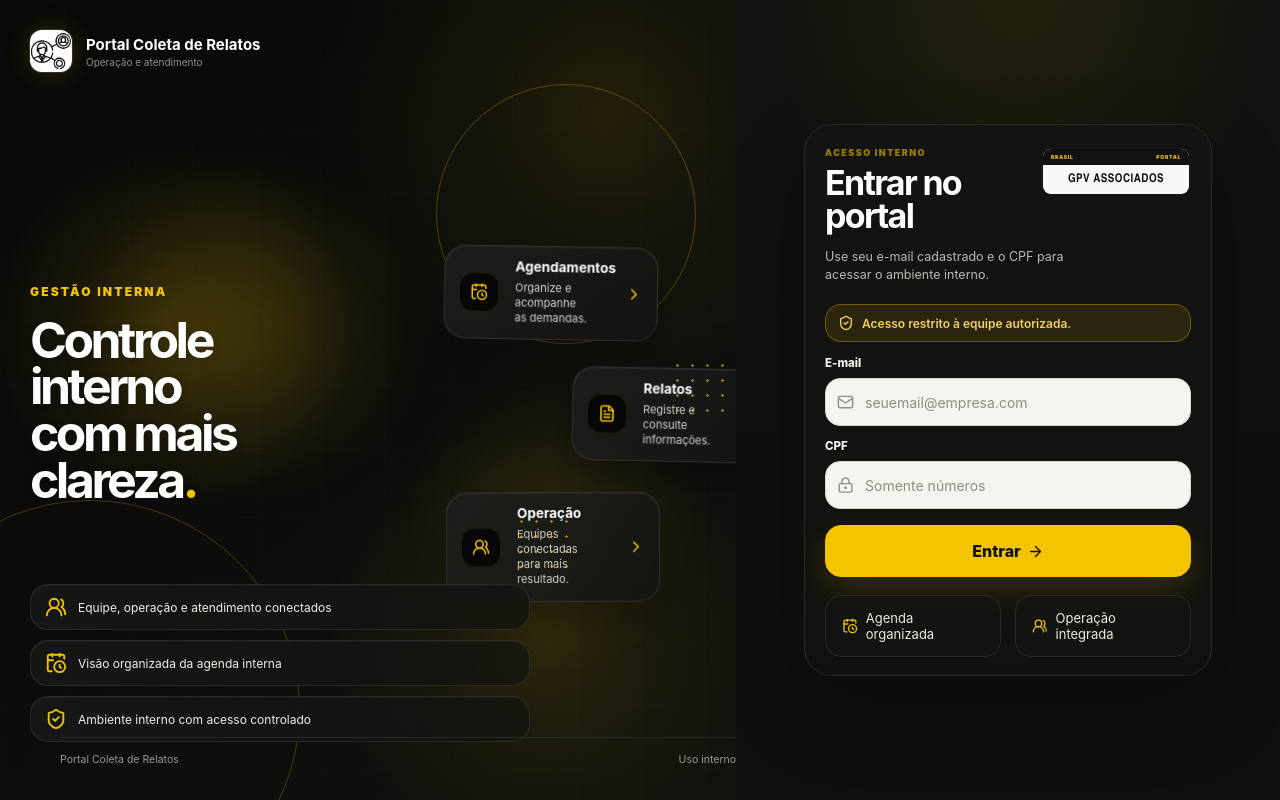
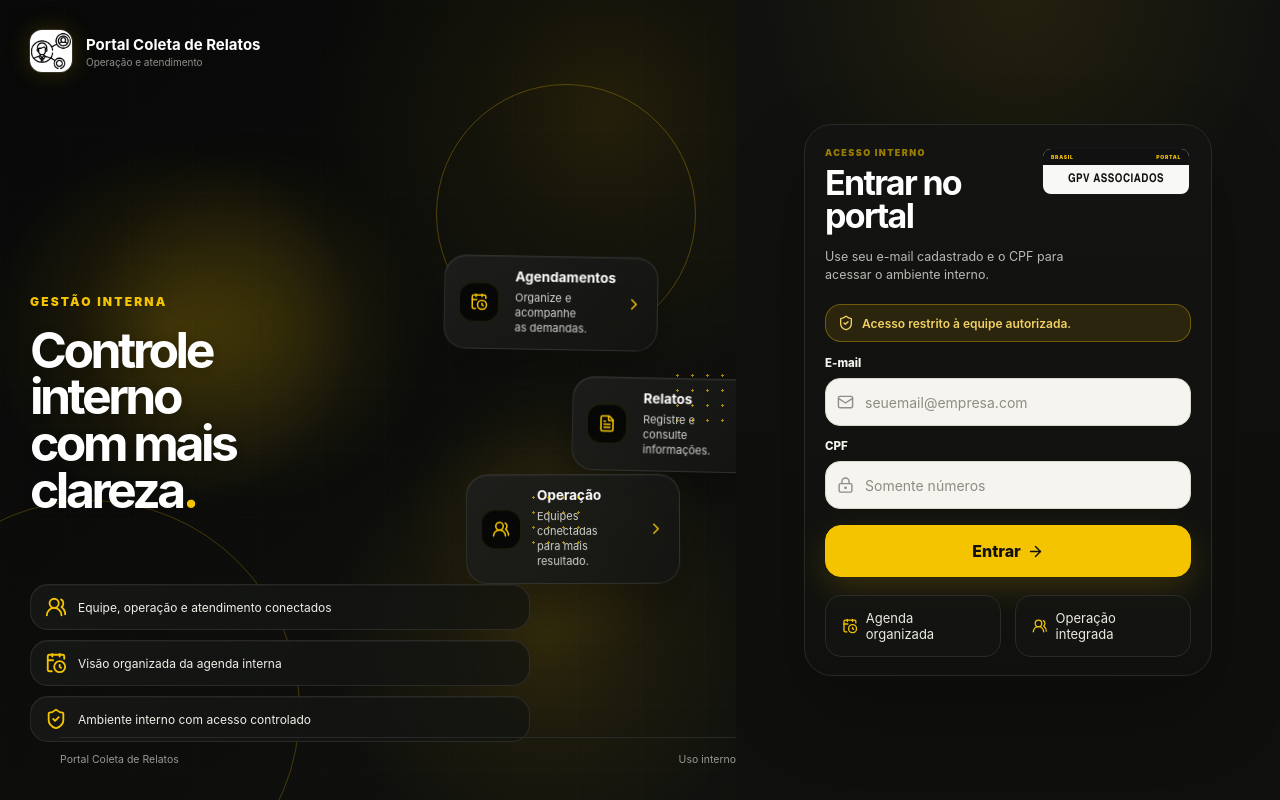
Before and after one commit to pedrohenriquefsdev-never-give-up/Coleta-de-Relatos-Agendamento, a Next.js app: page /login in a window 1280 px wide. Built offline with nearby package versions, Linux system fonts and the light colour scheme; no server answers.

Commit message:
Add files via upload

```diff
--- a/app/globals.css
+++ b/app/globals.css
@@ -871,3 +871,32 @@
     min-height:0!important;
   }
 }
+
+/* V1.12 final spacing correction for lower microcard */
+.v18-microcards{
+  min-height:318px!important;
+}
+.v18-microcard.card-c{
+  top:214px!important;
+  left:98px!important;
+}
+.cluster-b{top:232px!important;left:166px!important}
+.cluster-c{top:248px!important;left:386px!important}
+
+@media(max-height:800px) and (min-width:981px){
+  .v18-microcards{
+    min-height:300px!important;
+  }
+  .v18-microcard.card-c{
+    top:198px!important;
+    left:88px!important;
+  }
+  .cluster-b{top:214px!important;left:148px!important}
+  .cluster-c{top:232px!important;left:354px!important}
+}
+
+@media(max-width:1180px){
+  .v18-microcards{
+    min-height:0!important;
+  }
+}
--- a/package.json
+++ b/package.json
@@ -1,6 +1,6 @@
 {
   "name": "portal-coleta-relatos",
-  "version": "1.11.0",
+  "version": "1.12.0",
   "private": true,
   "scripts": {
     "dev": "next dev",
```
